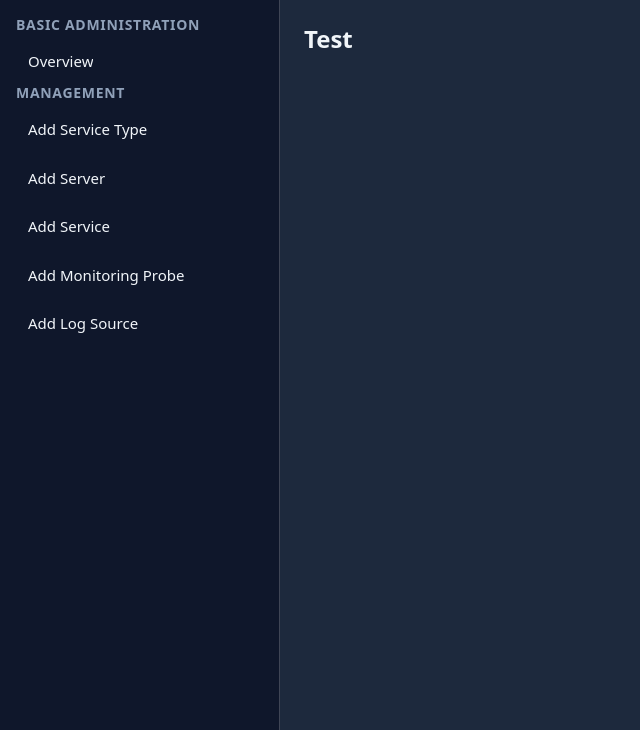
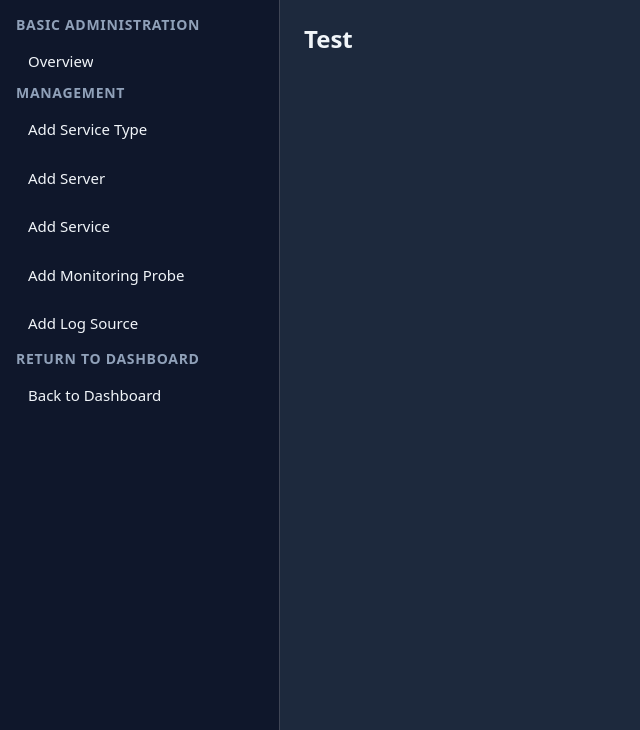
Before and after one commit to Blake9000/Assignment_Project_Blake_bmackin2, a Django app: template templates/dashboard_view/admin_base.html in a window 1280 px wide. Shown: the part 70-800 px from the top of the page, without its empty margins (0-640 px from the left). Run offline with Django 5.2, Linux system fonts and the light colour scheme; the template is opened without the code that fills it, so the values that code supplies are empty; style sheets or scripts are compiled from the project's sources; some libraries are stand-ins or nearby versions.

Commit message:
Added way to leave admin page.

```diff
--- a/templates/dashboard_view/admin_base.html
+++ b/templates/dashboard_view/admin_base.html
@@ -107,6 +107,17 @@
                             <span class="truncate">Add Log Source</span>
                         </a>
                     </li>
+                    <li class="text-sm font-semibold uppercase tracking-wider text-slate-400 ">
+                        Return to Dashboard
+                    </li>
+
+                    <li>
+                        <a href="{% url 'dashboard' %}"
+                           class="flex gap-3 rounded-md px-3 py-2.5 hover:bg-slate-800">
+                            <span class="truncate">Back to Dashboard</span>
+                        </a>
+                    </li>
+                </ul>
                 </ul>
 
 
```
